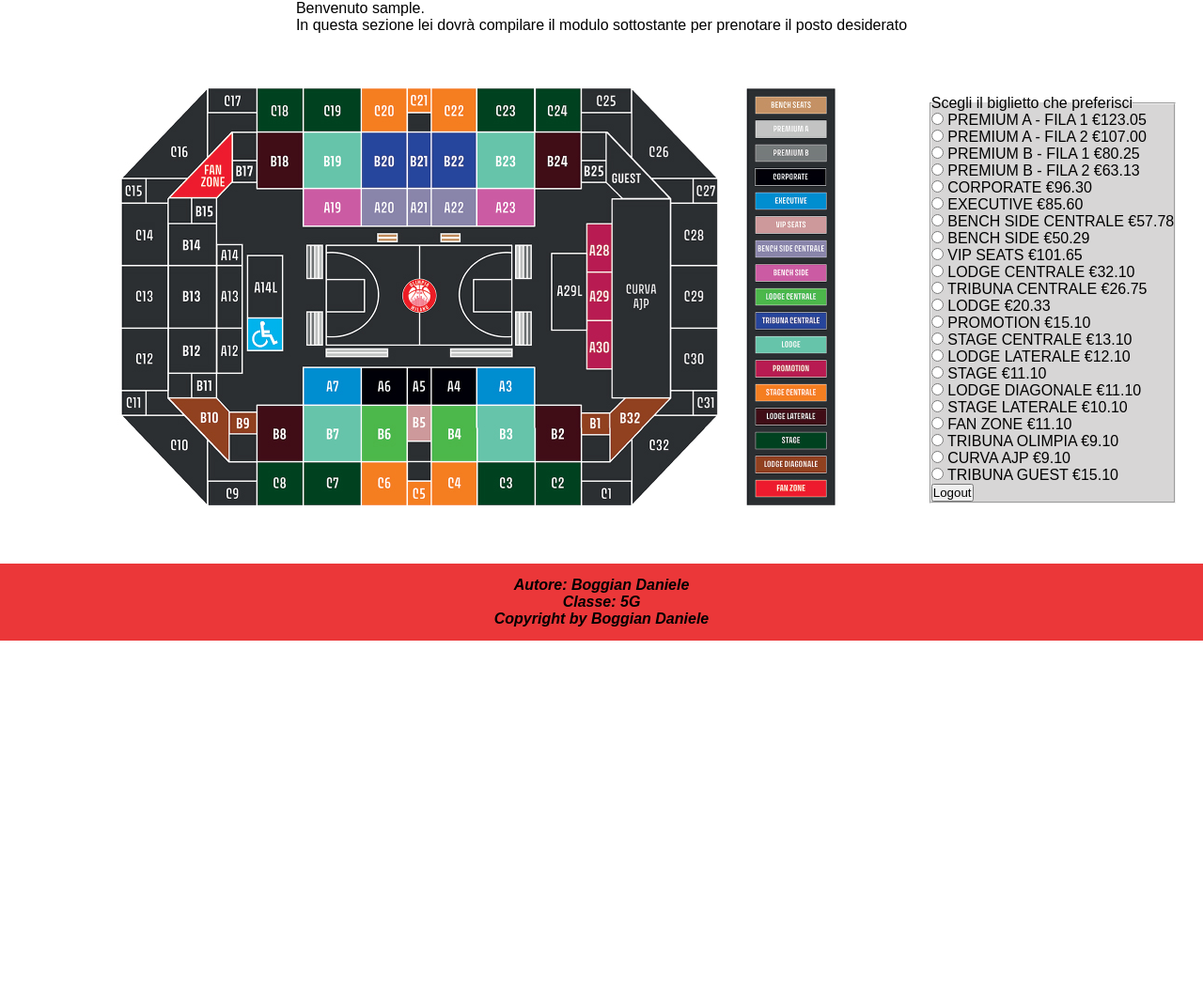
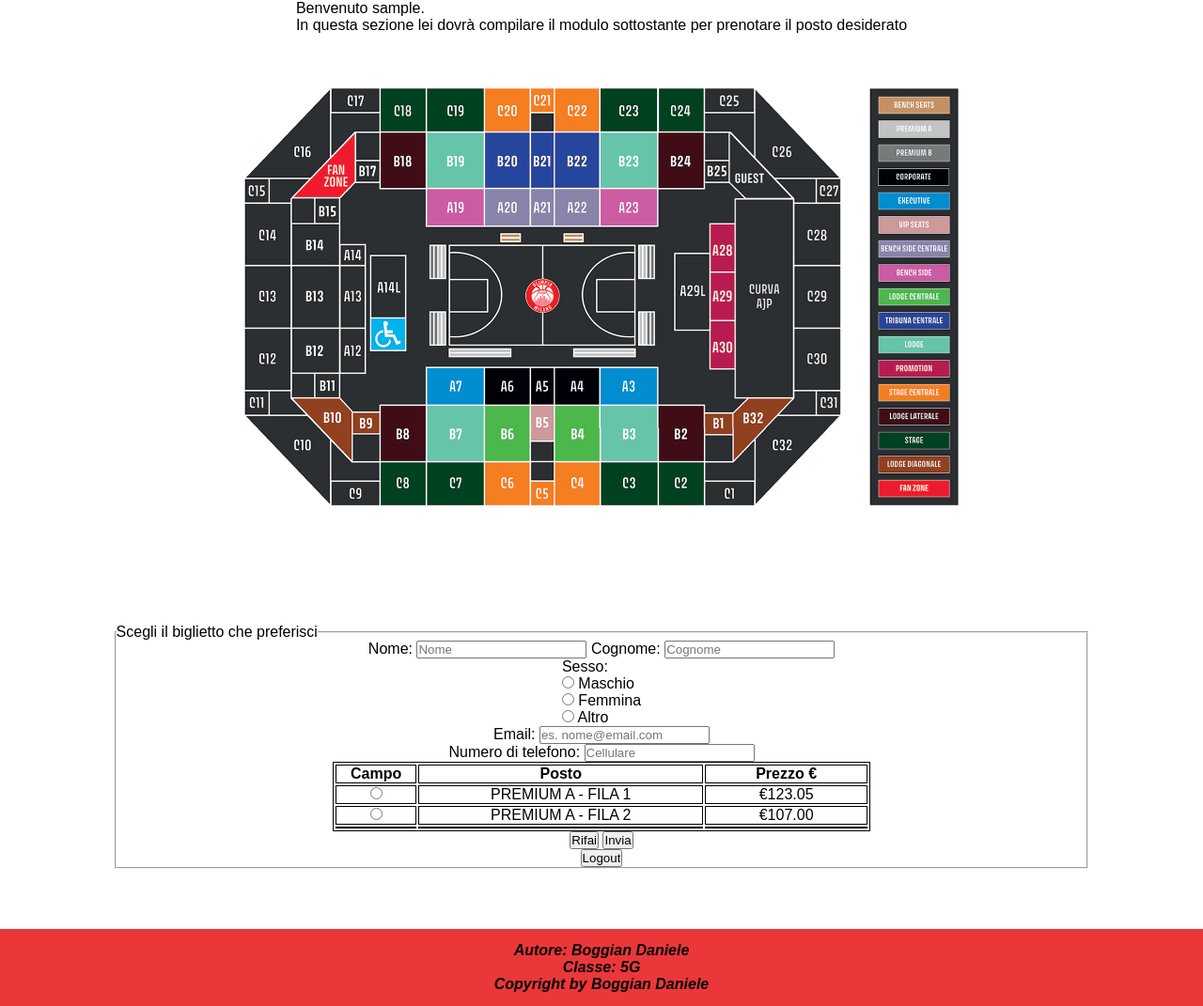
Before and after one commit to BoggiDan/SitoCookieSession, a PHP site: page /loginEffettuato.php in a window 1280 px wide. Shown: the part 75-1146 px from the top of the page at 94% size. Before the commit the page ends 757 px from the top, so only its background shows below. Run offline with PHP 8.4, Linux system fonts and the light colour scheme; the visitor is signed in with stand-in values (Sample User, id 1).

Commit message:
Modifiche varie alle pagine login e login effettuato

```diff
--- a/loginEffettuato.php
+++ b/loginEffettuato.php
@@ -78,10 +78,84 @@
 
 
     <!-- Compilazione del form  -->
-    <form action="" method="POST">
-        <fieldset>
+    <form action="" method="POST" id="formLoginEffettuato">
+        <fieldset id="fieldsetLoginEffettuato">
             <legend>Scegli il biglietto che preferisci</legend>
+            <!-- <div id="#">
+                <label for="name">Nome: </label>
+                <input type="text" id="name" name="name" placeholder="Nome">
+            </div>
             <div id="#">
+                <label for="cognome">Cognome: </label>
+                <input type="text" id="cognome" name="cognome" placeholder="Cognome">
+            </div> -->
+            <p>
+                <label> Nome: </label>
+                <input type="text" id="fname" name="fname" placeholder="Nome" />
+
+                <label> Cognome: </label>
+                <input type="text" id="lname" name="lname" placeholder="Cognome" />
+                <br />
+            </p>
+
+            <p>
+                <label> Sesso: </label> <br />
+                <input type="radio" name="sesso" value="Maschio" required /> Maschio
+                <br />
+                <input type="radio" name="sesso" value="Femmina" required /> Femmina
+                <br>
+                <input type="radio" name="sesso" value="Altro" required /> Altro
+                <br>
+            </p>
+            <p>
+                <label> Email: </label>
+                <input type="email" id="email" name="email" placeholder="es. nome@email.com" required />
+            </p>
+
+            <p>
+                <label> Numero di telefono: </label>
+                <input type="text" id="telefono" name="telefono" placeholder="Cellulare" required />
+            </p>
+
+            <table>
+                <tr>
+                    <th id="campo1">Campo</th>
+                    <th id="campo2">Posto</th>
+                    <th id="campo3">Prezzo €</th>
+                </tr>
+
+                <tr>
+                    <td id="campo1"><input type="radio" id="premiumA" name="ticket" value="premiumA"></td>
+                    <td id="campo2">PREMIUM A - FILA 1</td>
+                    <td id="campo3">€123.05</td>
+                </tr>
+
+                <tr>
+                    <td id="campo1"><input type="radio" id="premiumAA" name="ticket" value="premiumAA"></td>
+                    <td id="campo2">PREMIUM A - FILA 2</td>
+                    <td id="campo3">€107.00</td>
+                </tr>
+
+                <!-- Modello -->
+                <tr>
+                    <td id="campo1"></td>
+                    <td id="campo2"></td>
+                    <td id="campo3"></td>
+                </tr>
+
+            </table>
+
+            <p id="invii">
+          <label>
+            <input type="reset" name="Rifai" value="Rifai" id="bottoneInvio"/>
+          </label>
+
+          <label>
+            <input type="submit" name="Invia" value="Invia" id="bottoneInvio" formaction="prenotazione.php"/>
+          </label>
+        </p>
+
+            <!-- <div id="#">
                 <input type="radio" id="premiumA" name="ticket" value="premiumA">
                 <label for="premiumA">PREMIUM A - FILA 1 €123.05</label>
             </div>
@@ -168,10 +242,10 @@
             <div id="#">
                 <input type="radio" id="tribunaGuest" name="ticket" value="tribunaGuest">
                 <label for="tribunaGuest">TRIBUNA GUEST €15.10</label>
+            </div>-->
+            <div id="UserInfo">
+                <input type="submit" class="button" name="logout" value="Logout">
             </div>
-            <div id="UserInfo">
-            <input type="submit" class="button" name="logout" value="Logout">
-        </div>
         </fieldset>
     </form>
 
--- a/style.css
+++ b/style.css
@@ -154,6 +154,9 @@
   background-size: cover;
   background-position: center;
   background-attachment: fixed;
+  display: flex;
+  align-items: center;
+  justify-content: center;
 }
 
 #immSfondoLoginEffettuato{
@@ -181,6 +184,14 @@
   font-size: 32px;
   margin: 12px;
   /* margin-top: 2%; */
+  font-weight: 600;
+  color: #FF292C;
+}
+
+.titlePrenotazioneLogin{
+  width: 100%;
+  text-align: center;
+  font-size: 32px;
   font-weight: 600;
   color: #FF292C;
 }
@@ -230,20 +241,94 @@
 /*Login*/
 
 #login {
-  width: 100%;
+  width: 25%;
+  height: 40%;
   display: grid;
   place-items: center;
-  background-color: white;
+  background-color: rgba(255, 255, 255, 0.5);
+  border-radius: 5%;
   /* margin-bottom: 3%; */
   /* background-color: rgba(0, 0, 255, 0.327); */
 }
 
-fieldset {
+#bottoneAccedi{
+  padding: 5%;
+  /* text-align: center; */
+  font-size: 16px;
+  font-weight: bold;
+  margin: 5% 0;
+  /* align-items: center; */
+
+}
+
+form{
+  margin: 5%;
+  display: flex;
+  flex-direction: column;
+  flex-wrap: wrap;
+  justify-content: center;
+  align-items: center;
+}
+
+#fieldsetLogin {
   /* background-color: rgba(0, 0, 255, 0.327); */
   background-color: rgba(210, 209, 209, 0.873);
+  display: flex;
+  text-align: center;
+  flex-wrap: wrap;
+  flex-direction: column;
+  align-items: center;
   /* margin-top: 2%; */
+  /* display: flex;
+  flex-direction: column;
+  flex-wrap: wrap;
+  justify-content: center;
+  align-items: center; */
 }
 
+#campiLogin{
+  margin:1%;
+  font-size: large;
+  font-style: italic;
+  /* font-weight: ; */
+}
+
+
+/*LoginEffettuato*/
+
+#formLoginEffettuato{
+  width: 100%;
+}
+
+#fieldsetLoginEffettuato{
+  width: 90%;
+  display: flex;
+  flex-direction: column;
+  flex-wrap: wrap;
+  justify-content: center;
+  align-items: center;
+  /* padding: 10%; */
+}
+
+table{
+  text-align: center;
+  border: 1px solid black;
+}
+
+#campo1{
+  width: 10%;
+  border: 1px solid black;
+}
+
+#campo2{
+  width: 35%;
+  border: 1px solid black;
+}
+
+#campo3{
+  width: 20%;
+  border: 1px solid black;
+}
 /* Footer */
 footer {
   position: relative;
```
Also changed, not shown: login.php (+20 -5 lines), prenotazione.php (added, +52 -0 lines).
